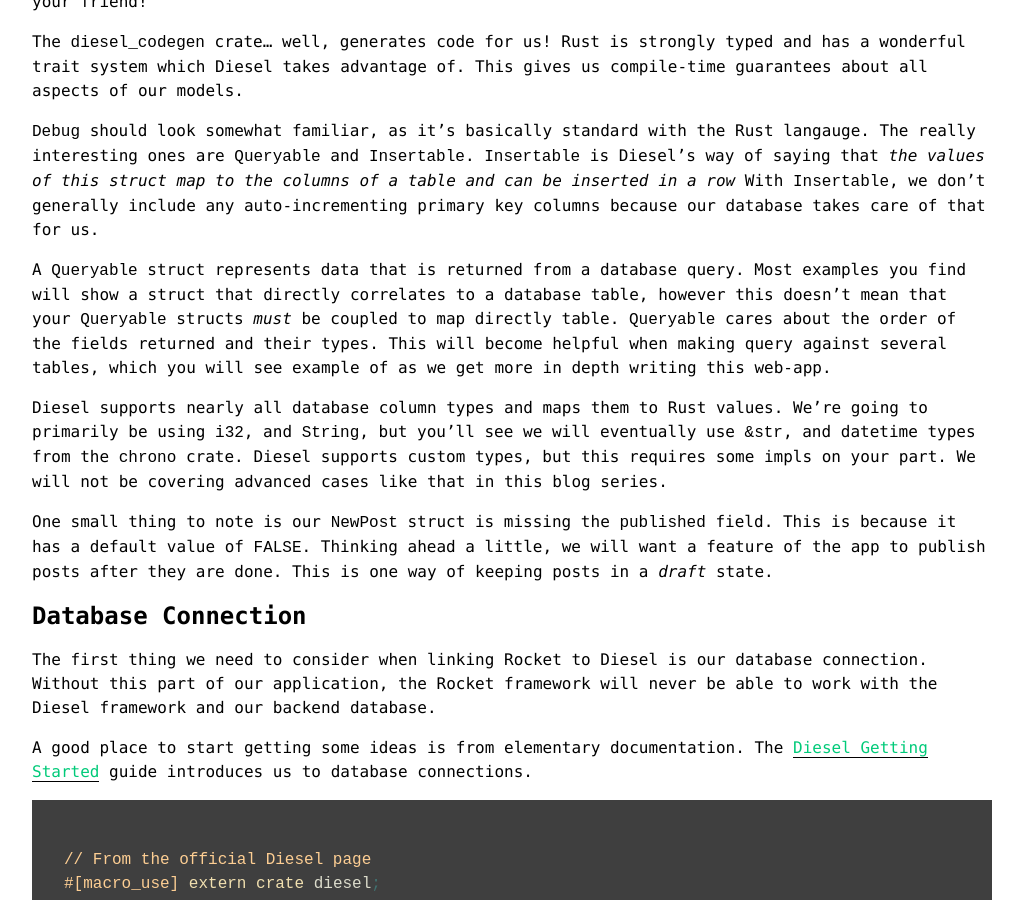
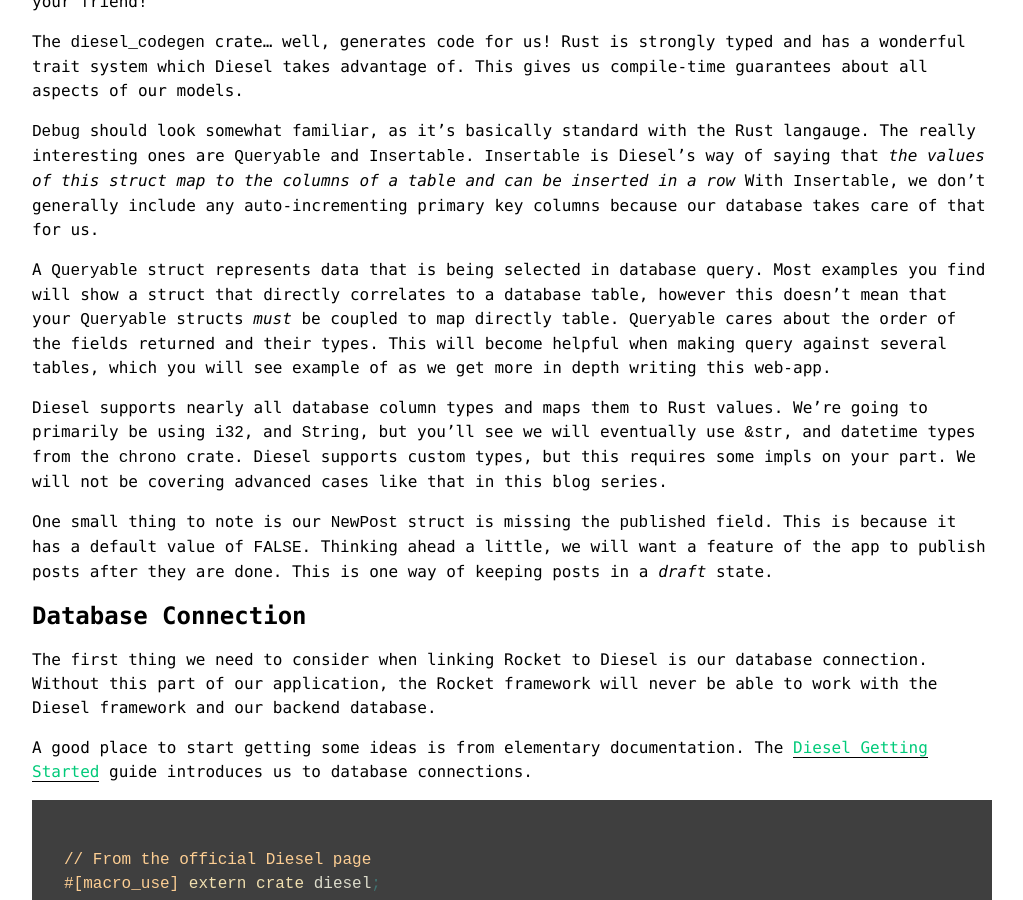
Before and after one commit to notryanb/notryanb.github.io, a Jekyll site: the page built from _posts/2017-10-06-rust-blog-series-2.md, in a window 1280 px wide and 900 px high, scrolled down 2635 px. Shown: the whole window, without its empty margins (128-1151 px from the left). Built offline with Jekyll 4.4.1, drawn with Linux system fonts in a browser that asks for light colours.

Commit message:
reword Queryable definition

```diff
--- a/_posts/2017-10-06-rust-blog-series-2.md
+++ b/_posts/2017-10-06-rust-blog-series-2.md
@@ -135,7 +135,7 @@
 `Insertable` is Diesel's way of saying that *the values of this struct map to the columns of a table and can be inserted in a row*
 With `Insertable`, we don't generally include any auto-incrementing primary key columns because our database takes care of that for us.
 
-A `Queryable` struct represents data that is returned from a database query.
+A `Queryable` struct represents data that is being selected in database query.
 Most examples you find will show a struct that directly correlates to a database table,
 however this doesn't mean that your `Queryable` structs *must* be coupled to map directly table.
 `Queryable` cares about the order of the fields returned and their types.
```
